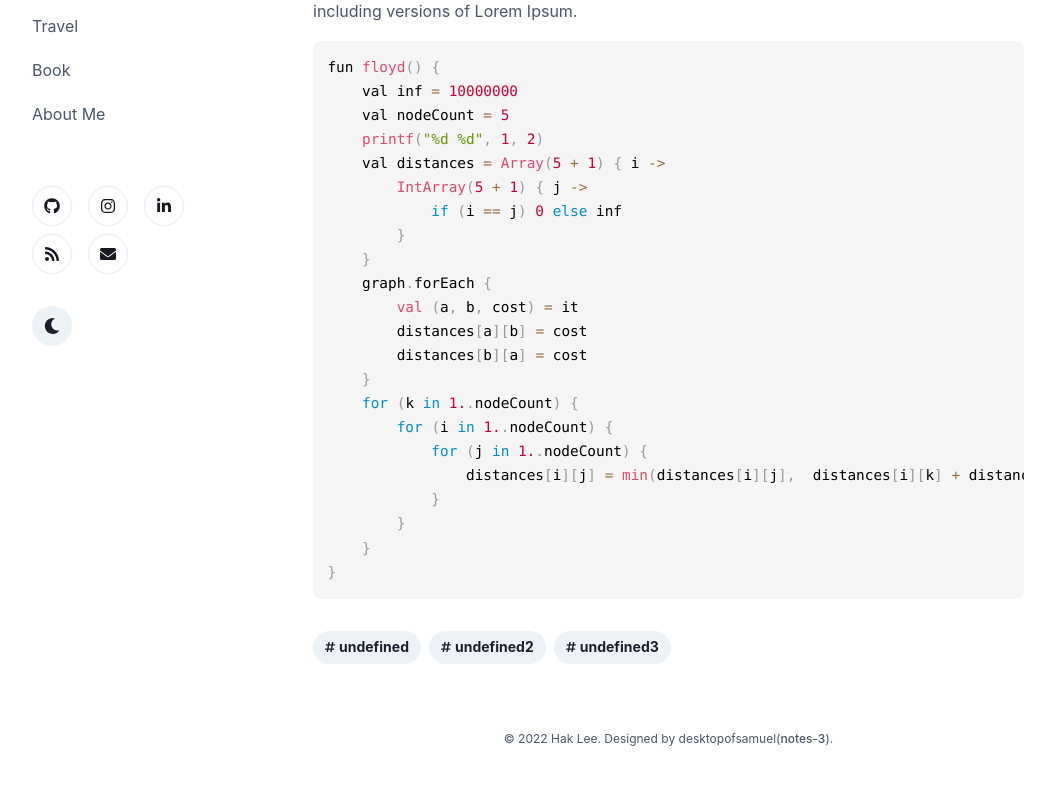
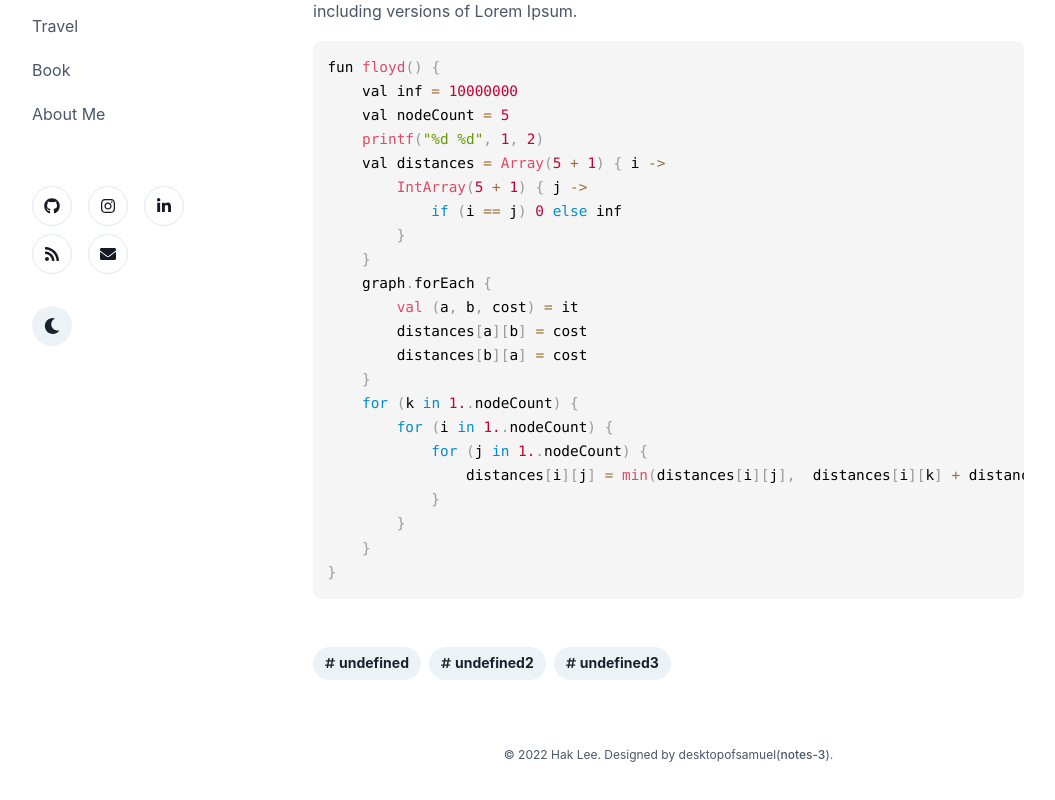
Before and after one commit to briteming/obhm, a Next.js app: page /posts/2022-08-07-first in a window 1280 px wide. Shown: the part 322-1122 px from the top of the page, without its empty margins (112-1167 px from the left). Built offline with nearby package versions, Linux system fonts and the light colour scheme; a web font is replaced by a local one.

Commit message:
feat: change post page element padding

```diff
--- a/components/utterances.tsx
+++ b/components/utterances.tsx
@@ -55,5 +55,5 @@ export default function Utterances({ theme }: UtterancesType) {
     isUtterancesCreated.current ? postThemeMessage() : createUtterancesEl();
   }, [containerRef, repo, theme]);
 
-  return <Box mt={8} ref={containerRef} />;
+  return <Box mt={12} ref={containerRef} />;
 }
--- a/pages/posts/[slug].tsx
+++ b/pages/posts/[slug].tsx
@@ -77,7 +77,7 @@ export default function PostPage({ frontmatter, content, slug, excerpt }: PostTy
         {frontmatter.title}
       </Heading>
       <div className="article" dangerouslySetInnerHTML={{ __html: marked(content) }} />
-      <UnorderedList mt={8} marginInlineStart="0">
+      <UnorderedList mt={12} marginInlineStart="0">
         <Wrap spacing="2">
           {frontmatter.tags &&
             frontmatter.tags.map((tag, index) => (
```
